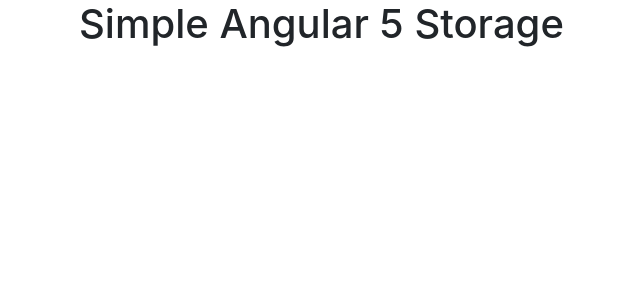
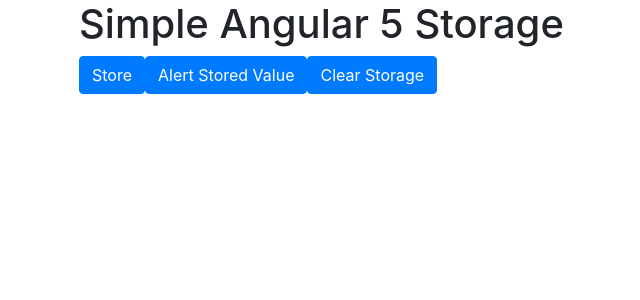
Before and after one commit to ryanmccormick/simple-ng5-storage, an Angular app: page / in a window 1280 px wide. Shown: the top 300 px of the page, without its empty margins (6-646 px from the left). Built offline with nearby package versions, Linux system fonts and the light colour scheme.

Commit message:
basic UI

```diff
--- a/src/app/app.component.html
+++ b/src/app/app.component.html
@@ -4,6 +4,10 @@
 
     <div class="col-12">
       <h1>{{ title }}</h1>
+      <button class="btn btn-primary" (click)="addItemToLocalStorage()">Store</button>
+      <button class="btn btn-primary" (click)="logItemFromLocalStorage()">Alert Stored Value</button>
+      <button class="btn btn-primary" (click)="clearAllStorage()">Clear Storage</button>
+
     </div>
 
   </div>
--- a/src/app/app.component.ts
+++ b/src/app/app.component.ts
@@ -1,4 +1,5 @@
 import { Component } from '@angular/core';
+import { SNG5LocalStorageService } from './simple-ng5-storage/local-storage.service';
 
 @Component({
   selector: 'app-root',
@@ -7,4 +8,37 @@
 })
 export class AppComponent {
   title = 'Simple Angular 5 Storage';
+
+  baseStorageObject = testObject;
+  baseStorageString = 'Hello world, I am testing you!';
+
+  constructor(private localStorage: SNG5LocalStorageService) { }
+
+  addItemToLocalStorage(): void {
+    this.localStorage.setItem('testString', this.baseStorageString);
+  }
+
+  logItemFromLocalStorage(): void {
+    const storedItem = this.localStorage.getItem('testString');
+    alert('StoredItem:::' + storedItem);
+  }
+
+  clearAllStorage(): void {
+    this.localStorage.clear();
+  }
+
 }
+
+// Test Mock Data, Etc...
+////////////////////////////////////////////////
+export class TestObject {
+  name: string;
+  age: number;
+}
+
+export const testObject: TestObject = {
+  name: 'bob',
+  age: 33
+};
+
+export const testObjectString = '{"name":"bob","age":33}';
--- a/src/app/app.module.ts
+++ b/src/app/app.module.ts
@@ -3,6 +3,7 @@
 
 
 import { AppComponent } from './app.component';
+import { SimpleNg5StorageModule } from './simple-ng5-storage/simple-ng5-storage.module';
 
 
 @NgModule({
@@ -10,7 +11,8 @@
     AppComponent
   ],
   imports: [
-    BrowserModule
+    BrowserModule,
+    SimpleNg5StorageModule
   ],
   providers: [],
   bootstrap: [AppComponent]
```
